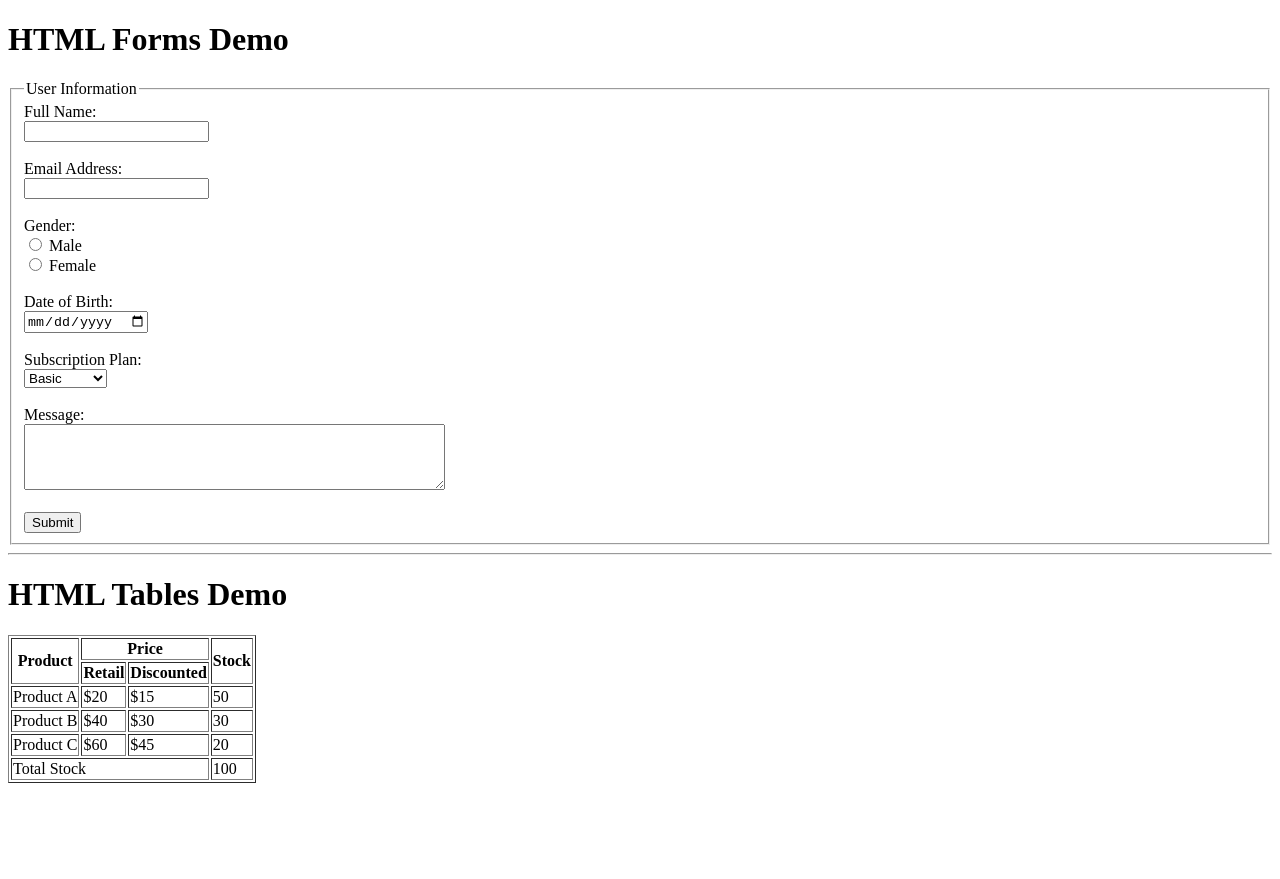
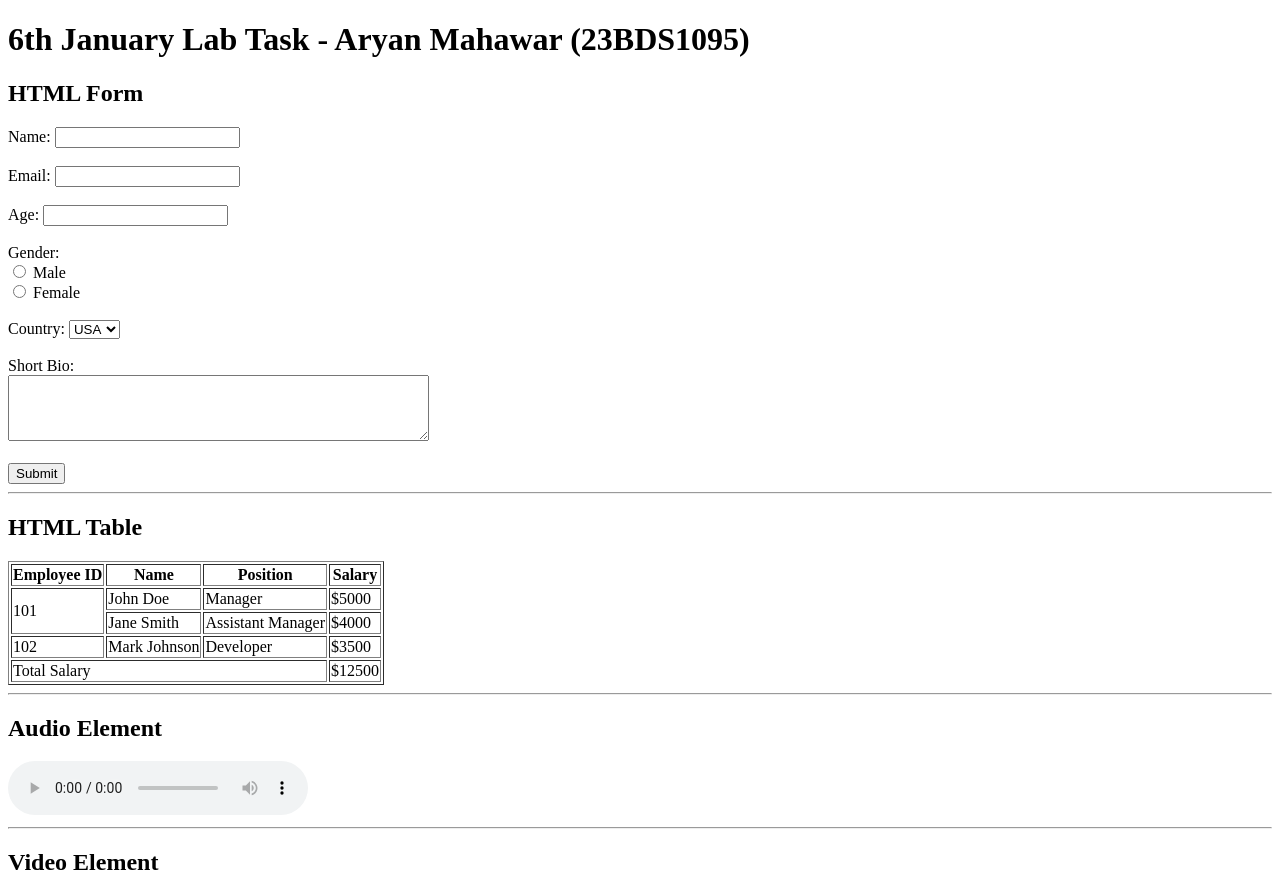
Before and after one commit to aryanmahawar205/web-dev-mern, a plain HTML site: page Lab Submissions/6th January 2025/forms_tables.html in a window 1280 px wide. Shown: the top 879 px of the page. Before the commit the page ends 800 px from the top, so only its background shows below. Drawn offline with Linux system fonts and the light colour scheme.

Commit message:
upload 6th jan tasks

```diff
--- a/Lab Submissions/6th January 2025/forms_tables.html
+++ b/Lab Submissions/6th January 2025/forms_tables.html
@@ -3,87 +3,100 @@
 <head>
     <meta charset="UTF-8">
     <meta name="viewport" content="width=device-width, initial-scale=1.0">
-    <title>HTML Forms and Tables Demo</title>
+    <title>HTML Forms, Tables, Audio, and Video</title>
 </head>
 <body>
-    <h1>HTML Forms Demo</h1>
 
+    <h1>6th January Lab Task - Aryan Mahawar (23BDS1095)</h1>
+
+    <!-- Section for Forms -->
+    <h2>HTML Form</h2>
     <form action="#" method="post">
-        <fieldset>
-            <legend>User Information</legend>
+        <label for="name">Name:</label>
+        <input type="text" id="name" name="name" required><br><br>
 
-            <label for="name">Full Name:</label><br>
-            <input type="text" id="name" name="name" required><br><br>
+        <label for="email">Email:</label>
+        <input type="email" id="email" name="email" required><br><br>
 
-            <label for="email">Email Address:</label><br>
-            <input type="email" id="email" name="email" required><br><br>
+        <label for="age">Age:</label>
+        <input type="number" id="age" name="age" required><br><br>
 
-            <label for="gender">Gender:</label><br>
-            <input type="radio" id="male" name="gender" value="Male">
-            <label for="male">Male</label><br>
-            <input type="radio" id="female" name="gender" value="Female">
-            <label for="female">Female</label><br><br>
+        <label for="gender">Gender:</label><br>
+        <input type="radio" id="male" name="gender" value="male">
+        <label for="male">Male</label><br>
+        <input type="radio" id="female" name="gender" value="female">
+        <label for="female">Female</label><br><br>
 
-            <label for="birthdate">Date of Birth:</label><br>
-            <input type="date" id="birthdate" name="birthdate"><br><br>
+        <label for="country">Country:</label>
+        <select id="country" name="country">
+            <option value="usa">USA</option>
+            <option value="uk">UK</option>
+            <option value="india">India</option>
+        </select><br><br>
 
-            <label for="subscription">Subscription Plan:</label><br>
-            <select id="subscription" name="subscription">
-                <option value="basic">Basic</option>
-                <option value="premium">Premium</option>
-                <option value="enterprise">Enterprise</option>
-            </select><br><br>
+        <label for="bio">Short Bio:</label><br>
+        <textarea id="bio" name="bio" rows="4" cols="50"></textarea><br><br>
 
-            <label for="message">Message:</label><br>
-            <textarea id="message" name="message" rows="4" cols="50"></textarea><br><br>
-
-            <button type="submit">Submit</button>
-        </fieldset>
+        <input type="submit" value="Submit">
     </form>
 
     <hr>
 
-    <h1>HTML Tables Demo</h1>
-
+    <!-- Section for Tables -->
+    <h2>HTML Table</h2>
     <table border="1">
         <thead>
             <tr>
-                <th rowspan="2">Product</th>
-                <th colspan="2">Price</th>
-                <th rowspan="2">Stock</th>
-            </tr>
-            <tr>
-                <th>Retail</th>
-                <th>Discounted</th>
+                <th>Employee ID</th>
+                <th>Name</th>
+                <th>Position</th>
+                <th>Salary</th>
             </tr>
         </thead>
         <tbody>
             <tr>
-                <td>Product A</td>
-                <td>$20</td>
-                <td>$15</td>
-                <td>50</td>
+                <td rowspan="2">101</td>
+                <td>John Doe</td>
+                <td>Manager</td>
+                <td>$5000</td>
             </tr>
             <tr>
-                <td>Product B</td>
-                <td>$40</td>
-                <td>$30</td>
-                <td>30</td>
+                <td>Jane Smith</td>
+                <td>Assistant Manager</td>
+                <td>$4000</td>
             </tr>
             <tr>
-                <td>Product C</td>
-                <td>$60</td>
-                <td>$45</td>
-                <td>20</td>
+                <td>102</td>
+                <td>Mark Johnson</td>
+                <td>Developer</td>
+                <td>$3500</td>
             </tr>
         </tbody>
         <tfoot>
             <tr>
-                <td colspan="3">Total Stock</td>
-                <td>100</td>
+                <td colspan="3">Total Salary</td>
+                <td>$12500</td>
             </tr>
         </tfoot>
     </table>
 
+    <hr>
+
+    <!-- Section for Audio -->
+    <h2>Audio Element</h2>
+    <audio controls>
+        <source src="sample-audio.mp3" type="audio/mp3">
+        Your browser does not support the audio element.
+    </audio>
+
+    <hr>
+
+    <!-- Section for Video -->
+    <h2>Video Element</h2>
+    <video width="320" height="240" controls>
+        <source src="sample-video.mp4" type="video/mp4">
+        Your browser does not support the video element.
+    </video>
+
 </body>
 </html>
```
